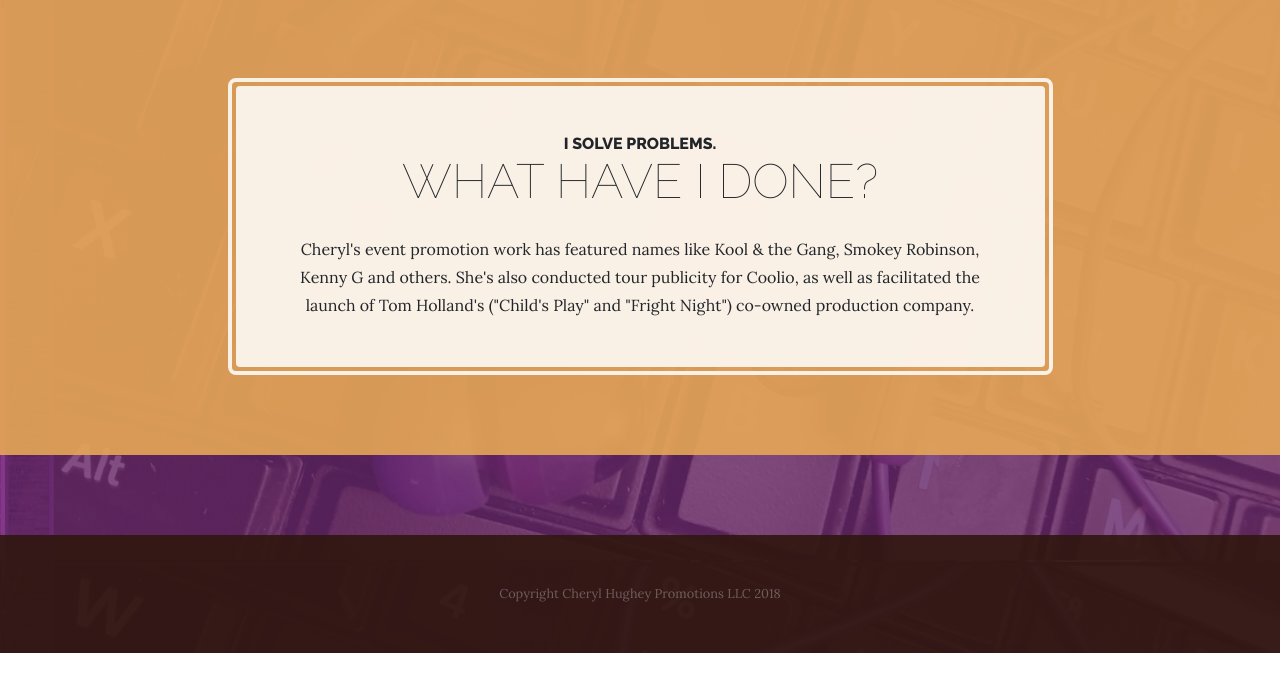
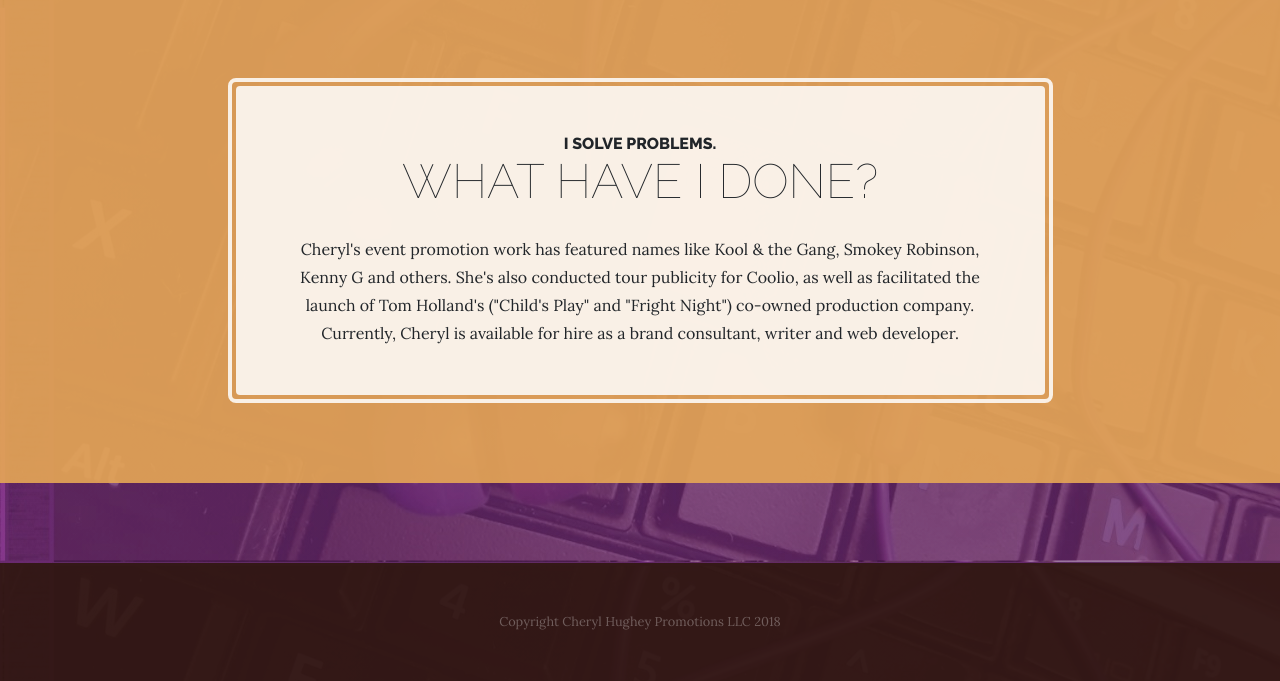
Before and after one commit to cherylhughey/websiteArchive, a website: page index.html in a window 1280 px wide. Shown: the part 1146-1827 px from the top of the page. Before the commit the page ends 1799 px from the top, so only its background shows below. Drawn offline with Linux system fonts and the light colour scheme.

Commit message:
Update index.html

```diff
--- a/index.html
+++ b/index.html
@@ -83,7 +83,8 @@
                 <span class="section-heading-upper">I solve problems. </span>
                 <span class="section-heading-lower">What have I done?</span>
               </h2>
-              <p class="mb-0">Cheryl's event promotion work has featured names like Kool & the Gang, Smokey Robinson, Kenny G and others. She's also conducted tour publicity for Coolio, as well as facilitated the launch of Tom Holland's ("Child's Play" and "Fright Night") co-owned production company. </p>
+              <p class="mb-0">Cheryl's event promotion work has featured names like Kool & the Gang, Smokey Robinson, Kenny G and others. She's also conducted tour publicity for Coolio, as well as facilitated the launch of Tom Holland's ("Child's Play" and "Fright Night") co-owned production company. Currently, Cheryl is available for hire as a brand consultant, writer and web developer. </p>
+
             </div>
           </div>
         </div>
```
